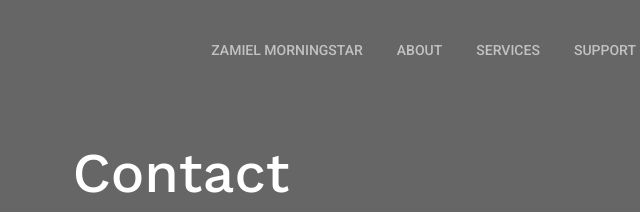
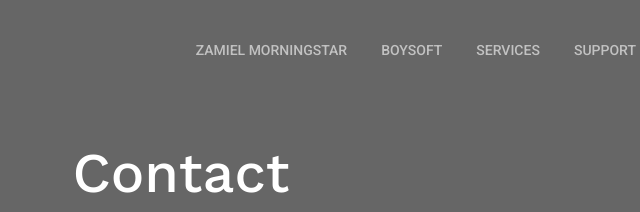
Before and after one commit to Zamiel01/Flight-Reservation-System, a plain HTML site: page index.html in a window 1280 px wide. Shown: the top 212 px of the page, 459-1099 px from the left. Drawn offline with nearby package versions, Linux system fonts and the light colour scheme; files that its build step writes are made by us from their sources; a script that the page names is missing; files whose address does not match are found by name.

Commit message:
changes on index.html

```diff
--- a/index.html
+++ b/index.html
@@ -55,7 +55,7 @@
       <nav id="navbar" class="navbar">
         <ul>
           <li><a href="index.html" >Zamiel Morningstar </a></li>
-          <li><a href="about.html">About</a></li>
+          <li><a href="about.html">Boysoft</a></li>
           <li><a href="service.html">Services</a></li>
           <li><a href="blog.html">Support</a></li>
           <li><a href="contact.html" class="active">Contact</a></li>
```
